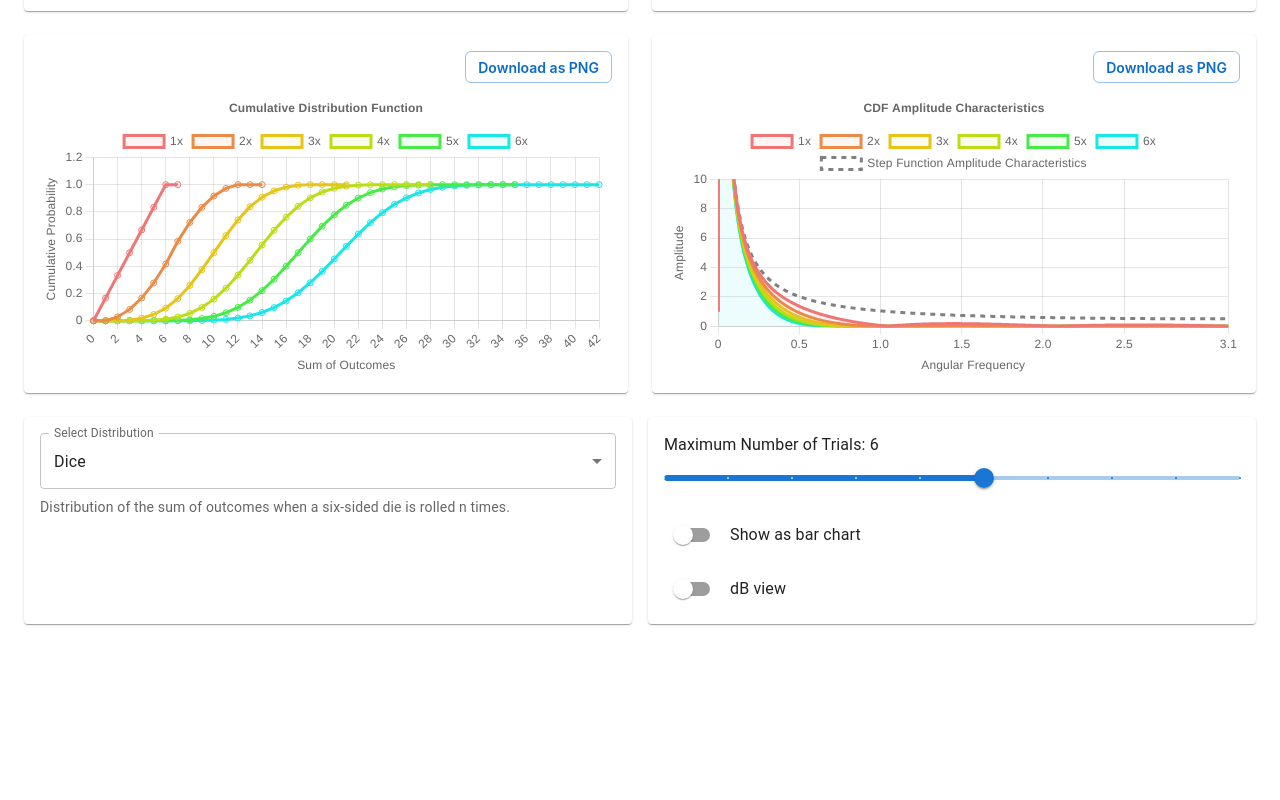
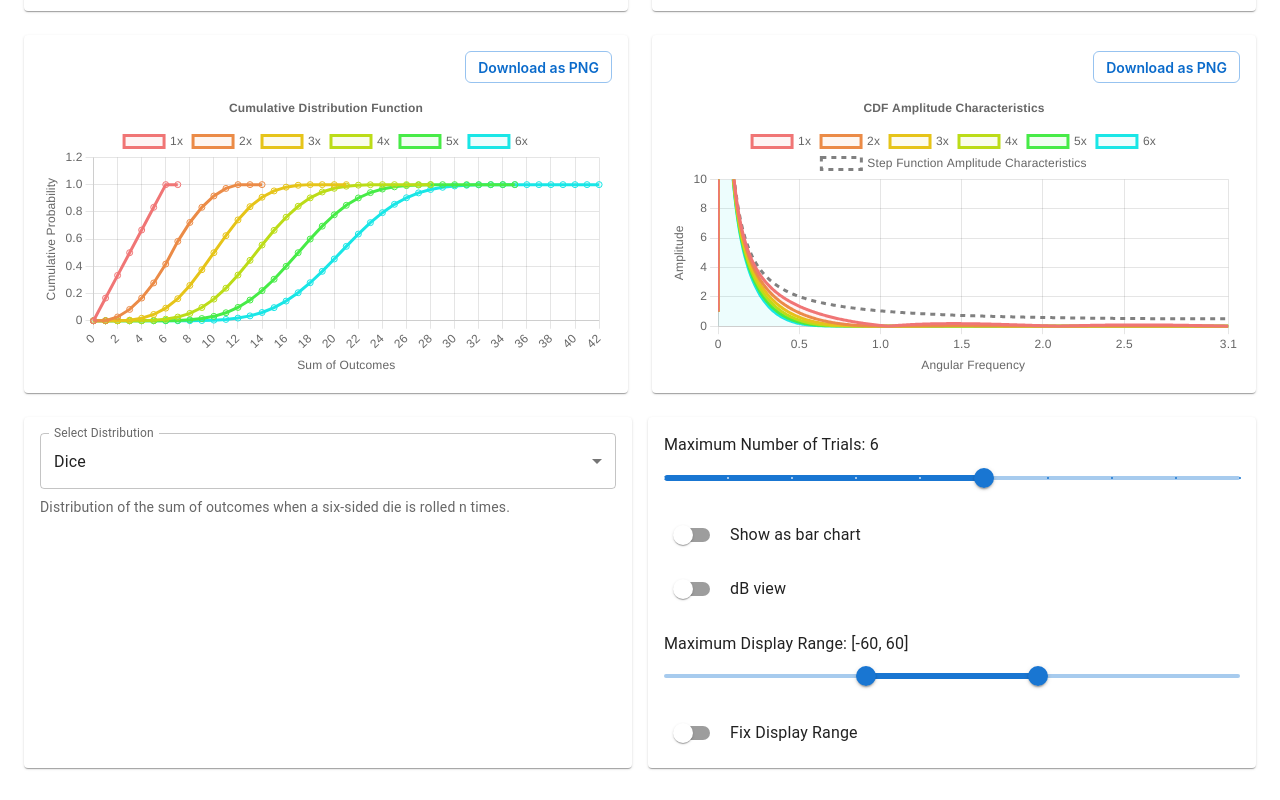
Before and after one commit to yuinore/clt-visualizer, a React (Vite) app: page / in a window 1280 px wide. Shown: the part 475-1275 px from the top of the page. Before the commit the page ends 1131 px from the top, so only its background shows below. Built offline with nearby package versions, Linux system fonts and the light colour scheme.

Commit message:
Add display range control for charts
- Add slider to control display range (min/max)
- Add toggle to fix display range on x-axis
- Update ProbabilityDistributionChart and CumulativeDistributionChart to support range control
- Add i18n strings for new UI elements

```diff
--- a/src/App.tsx
+++ b/src/App.tsx
@@ -1,6 +1,6 @@
 import { useState, useMemo, useEffect, useRef } from 'react';
 import { useTranslation } from 'react-i18next';
-import { Container, Box, Paper, Typography, Switch } from '@mui/material';
+import { Container, Box, Paper, Typography, Switch, Slider } from '@mui/material';
 import { ThemeProvider, createTheme } from '@mui/material/styles';
 import CssBaseline from '@mui/material/CssBaseline';
 import { DistributionSelector } from './components/DistributionSelector';
@@ -39,6 +39,8 @@ function App() {
   const [isDb, setIsDb] = useState(false);
   const [isBarChart, setIsBarChart] = useState(false);
   const [distributionParams, setDistributionParams] = useState<number[]>([]);
+  const [displayRange, setDisplayRange] = useState<number[]>([-60, 60]);
+  const [isRangeFixed, setIsRangeFixed] = useState(false);
 
   const distribution = DISTRIBUTIONS[distributionType];
   const prevDistributionTypeRef = useRef<DistributionType>(distributionType);
@@ -211,6 +213,9 @@ function App() {
                 labels={distributionLabels}
                 xAxisLabel={xAxisLabel}
                 chartType={isBarChart ? 'bar' : 'line'}
+                displayRangeMin={displayRange[0]}
+                displayRangeMax={displayRange[1]}
+                isRangeFixed={isRangeFixed}
               />
             </Paper>
             <Paper sx={{ p: 2, flex: 1 }}>
@@ -233,6 +238,9 @@ function App() {
                 distributions={distributionsForChart}
                 labels={distributionLabels}
                 xAxisLabel={xAxisLabel}
+                displayRangeMin={displayRange[0]}
+                displayRangeMax={displayRange[1]}
+                isRangeFixed={isRangeFixed}
               />
             </Paper>
             <Paper sx={{ p: 2, flex: 1 }}>
@@ -300,6 +308,39 @@ function App() {
               />
               <Typography variant="body1">{t('amplitude.dbSwitch')}</Typography>
             </Box>
+            <Box sx={{ mt: 3, width: '100%' }}>
+              <Typography gutterBottom>
+                {t('distribution.maxDisplayRange')}: [{displayRange[0]}, {displayRange[1]}]
+              </Typography>
+              <Slider
+                value={displayRange}
+                onChange={(_, newValue) => setDisplayRange(newValue as number[])}
+                valueLabelDisplay="auto"
+                min={-200}
+                max={200}
+                step={10}
+                disableSwap
+              />
+            </Box>
+            <Box
+              sx={{
+                mt: 2,
+                display: 'flex',
+                alignItems: 'center',
+                gap: 1,
+              }}
+            >
+              <Switch
+                checked={isRangeFixed}
+                onChange={(_, checked) => setIsRangeFixed(checked)}
+                slotProps={{
+                  input: { 'aria-label': t('distribution.fixDisplayRange') },
+                }}
+              />
+              <Typography variant="body1">
+                {t('distribution.fixDisplayRange')}
+              </Typography>
+            </Box>
           </Paper>
           {distribution.params && distribution.params.length > 0 && (
             <Paper sx={{ p: 2, flex: 1 }}>
--- a/src/components/CumulativeDistributionChart.tsx
+++ b/src/components/CumulativeDistributionChart.tsx
@@ -36,12 +36,18 @@ interface CumulativeDistributionChartProps {
   distributions: DiscreteDistribution[];
   labels: string[];
   xAxisLabel?: string;
+  displayRangeMin?: number;
+  displayRangeMax?: number;
+  isRangeFixed?: boolean;
 }
 
 export function CumulativeDistributionChart({
   distributions,
   labels,
   xAxisLabel,
+  displayRangeMin = -100,
+  displayRangeMax = 100,
+  isRangeFixed = false,
 }: CumulativeDistributionChartProps) {
   const { t } = useTranslation();
   const { chartRef, handleDownload } = useChartDownload<ChartJS<'line'>>(
@@ -56,8 +62,8 @@ export function CumulativeDistributionChart({
       const hue = getHue(index);
       const luminance = getLuminance(index);
 
-      // 表示を最初の101サンプルに制限
-      const displayCdf = limitRange(cdf, -100, 100);
+      // 表示範囲を制限
+      const displayCdf = limitRange(cdf, displayRangeMin, displayRangeMax);
 
       const xValues: number[] = [];
       for (let i = 0; i < displayCdf.distribution.length; i++) {
@@ -82,9 +88,10 @@ export function CumulativeDistributionChart({
     return {
       datasets,
     };
-  }, [distributions, labels]);
+  }, [distributions, labels, displayRangeMin, displayRangeMax]);
 
-  const options: ChartOptions<'line'> = {
+  const options: ChartOptions<'line'> = useMemo(
+    () => ({
       responsive: true,
       maintainAspectRatio: false,
       plugins: {
@@ -111,6 +118,10 @@ export function CumulativeDistributionChart({
           ticks: {
             stepSize: 1,
           },
+          ...(isRangeFixed && {
+            min: displayRangeMin,
+            max: displayRangeMax,
+          }),
         },
         y: {
           title: {
@@ -121,7 +132,9 @@ export function CumulativeDistributionChart({
           // max: 1.0,
         },
       },
-  };
+    }),
+    [t, xAxisLabel, isRangeFixed, displayRangeMin, displayRangeMax],
+  );
 
   return (
     <ChartWithDownloadButton onDownload={handleDownload}>
--- a/src/components/ProbabilityDistributionChart.tsx
+++ b/src/components/ProbabilityDistributionChart.tsx
@@ -38,6 +38,9 @@ interface ProbabilityDistributionChartProps {
   labels: string[];
   xAxisLabel?: string;
   chartType?: 'line' | 'bar';
+  displayRangeMin?: number;
+  displayRangeMax?: number;
+  isRangeFixed?: boolean;
 }
 
 export function ProbabilityDistributionChart({
@@ -45,6 +48,9 @@ export function ProbabilityDistributionChart({
   labels,
   xAxisLabel,
   chartType = 'line',
+  displayRangeMin = -100,
+  displayRangeMax = 100,
+  isRangeFixed = false,
 }: ProbabilityDistributionChartProps) {
   const { t } = useTranslation();
   const lineChartRef = useChartDownload<ChartJS<'line'>>(
@@ -60,8 +66,8 @@ export function ProbabilityDistributionChart({
       const hue = getHue(index);
       const luminance = getLuminance(index);
 
-      // 表示を最初の101サンプルに制限
-      const displayDist = limitRange(dist, -100, 100);
+      // 表示範囲を制限
+      const displayDist = limitRange(dist, displayRangeMin, displayRangeMax);
 
       const baseDataset = {
         label: labels[index] || `Distribution ${index + 1}`,
@@ -88,7 +94,7 @@ export function ProbabilityDistributionChart({
         };
       }
     });
-  }, [distributions, labels, chartType]);
+  }, [distributions, labels, chartType, displayRangeMin, displayRangeMax]);
 
   const chartData = useMemo(() => {
     return { datasets };
@@ -123,6 +129,10 @@ export function ProbabilityDistributionChart({
           ticks: {
             stepSize: 1,
           },
+          ...(isRangeFixed && {
+            min: displayRangeMin,
+            max: displayRangeMax,
+          }),
         },
         y: {
           title: {
@@ -133,7 +143,7 @@ export function ProbabilityDistributionChart({
         },
       },
     }),
-    [t, xAxisLabel],
+    [t, xAxisLabel, isRangeFixed, displayRangeMin, displayRangeMax],
   );
 
   return (
--- a/src/i18n/locales/en.json
+++ b/src/i18n/locales/en.json
@@ -47,6 +47,8 @@
     "xAxisTime": "Time (samples)",
     "yAxis": "Probability",
     "barChartSwitch": "Show as bar chart",
+    "maxDisplayRange": "Maximum Display Range",
+    "fixDisplayRange": "Fix Display Range",
     "params": {
       "length": "Length",
       "p": "Success Probability",
--- a/src/i18n/locales/ja.json
+++ b/src/i18n/locales/ja.json
@@ -47,6 +47,8 @@
     "xAxisTime": "時間 (サンプル)",
     "yAxis": "確率",
     "barChartSwitch": "確率分布を棒グラフで表示",
+    "maxDisplayRange": "最大表示範囲",
+    "fixDisplayRange": "表示範囲を固定",
     "params": {
       "length": "長さ",
       "p": "成功確率",
```
Lines whose indentation alone changed are shown as unchanged.
